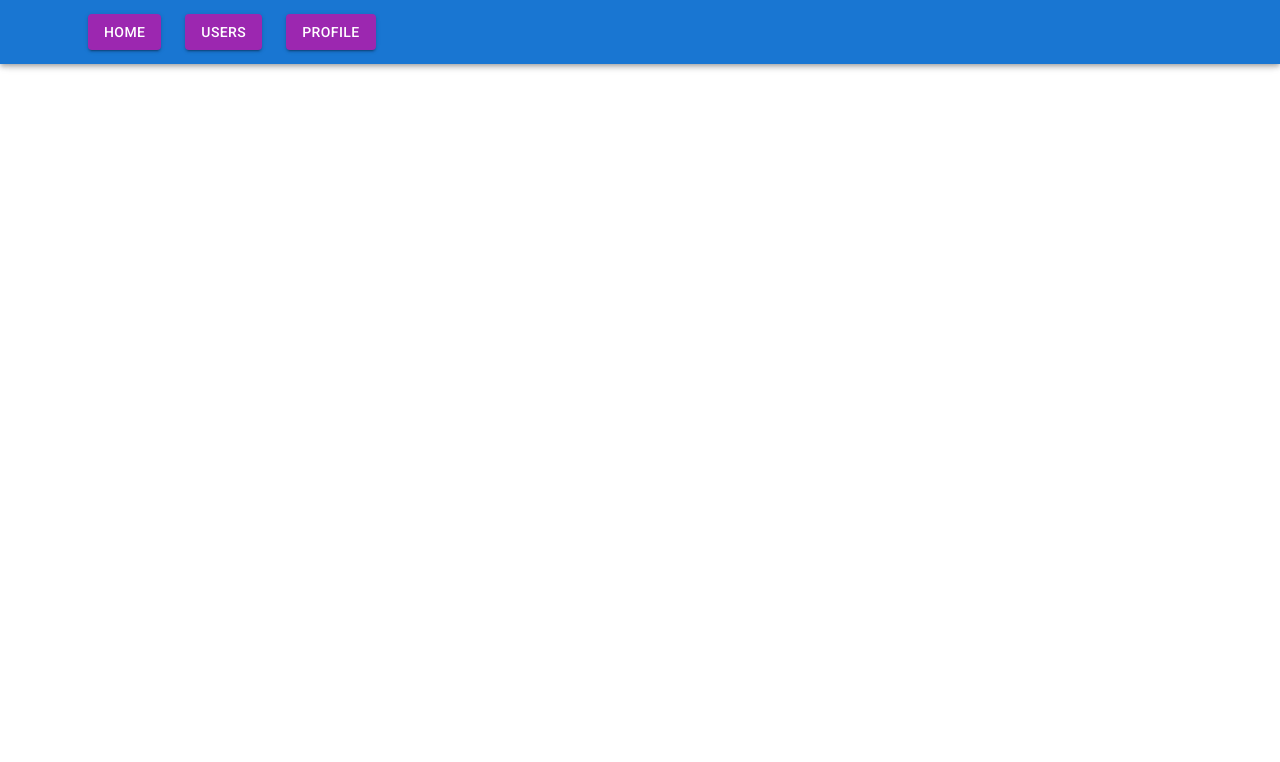
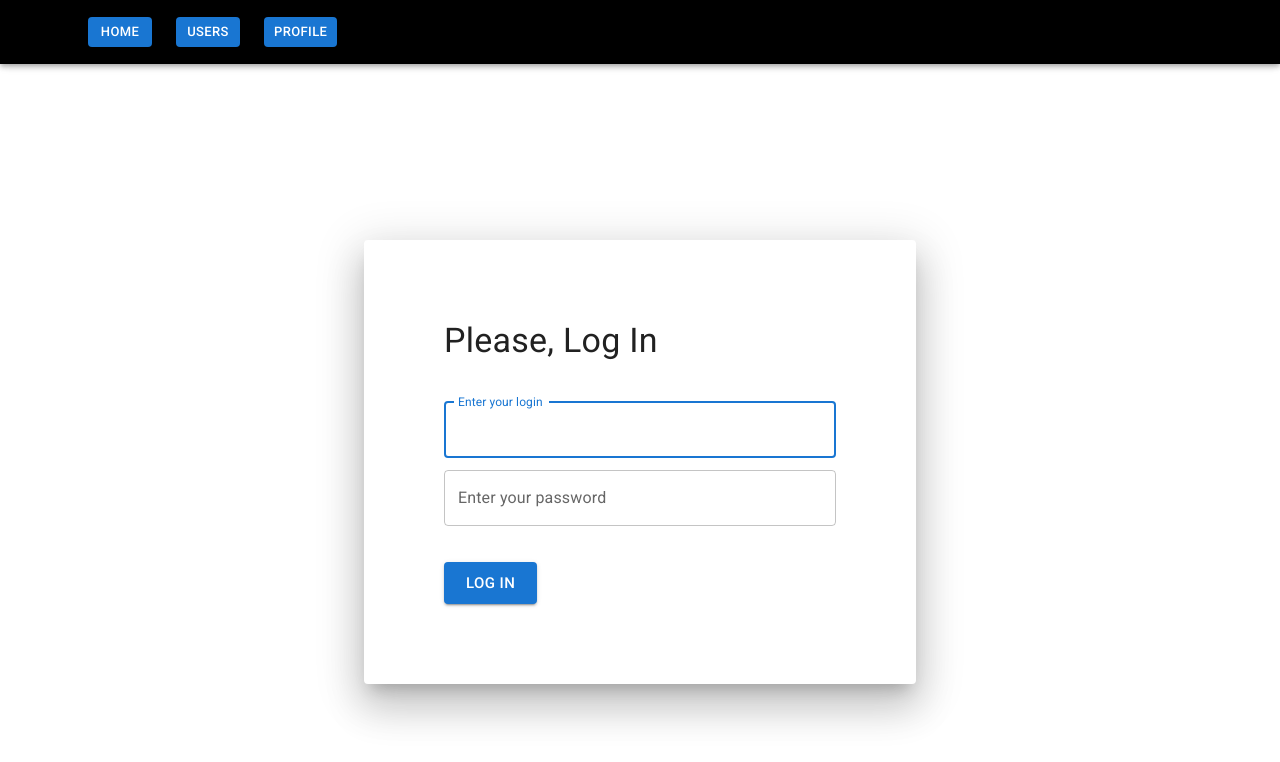
Before and after one commit to IhorMorozov/react-task-1, a React (Create React App) app: page /login in a window 1280 px wide. Before the commit this address led to /users. Shown: the top 762 px of the page. Built offline with nearby package versions, Linux system fonts and the light colour scheme.

Commit message:
create LogInPage

```diff
--- a/src/components/Navbar/Navbar.jsx
+++ b/src/components/Navbar/Navbar.jsx
@@ -1,14 +1,18 @@
 import React from 'react';
 import { AppBar, Box, Button, Container, Toolbar } from '@mui/material';
-import { makeStyles } from '@mui/styles';
 import { privateRoutes } from '../../router/routes';
 import { NavLink } from 'react-router-dom';
-import styles from './Navbar.module.scss';
-import { purple } from '@mui/material/colors';
+import { makeStyles } from '@mui/styles';
+const useStyle = makeStyles((theme) => ({
+  navLink: {
+    textDecoration: 'none',
+  },
+}));
 
 const Navbar = () => {
+  const classes = useStyle();
   return (
-    <AppBar position="fixed">
+    <AppBar position="fixed" style={{ backgroundColor: 'black' }}>
       <Container fixed>
         <Toolbar>
           {privateRoutes.map((route) => (
@@ -16,9 +20,9 @@ const Navbar = () => {
               <NavLink
                 to={route.path}
                 key={route.path}
-                className={styles.navLink}
+                className={classes.navLink}
               >
-                <Button variant="contained" color="secondary">
+                <Button variant="contained" size="small">
                   {route.link}
                 </Button>
               </NavLink>
--- a/src/components/Navbar/Navbar.module.scss
+++ /dev/null
@@ -1,9 +0,0 @@
-.navLink {
-  text-decoration: none;
-}
-.appBar {
-  background-color: rgb(41, 41, 41);
-}
-.button {
-  background-color: green;
-}
--- a/src/pages/HomePage/HomePage.jsx
+++ b/src/pages/HomePage/HomePage.jsx
@@ -24,7 +24,7 @@ const HomePage = () => {
                   Illum, quod.
                 </Typography>
                 <Link to="/login" style={{ textDecoration: 'none' }}>
-                  <Button variant="contained" color="secondary">
+                  <Button variant="contained" size="large">
                     Log In
                   </Button>
                 </Link>
--- a/src/pages/HomePage/HomePage.module.scss
+++ b/src/pages/HomePage/HomePage.module.scss
@@ -1,12 +1,10 @@
 .paper {
   position: relative;
-  background-image: url('../../assets/images/home-bg.jpg');
-  //margin-bottom: 2rem;
+  background-image: url('../../assets/images/home-bg2.jpg');
   background-size: cover;
   background-repeat: no-repeat;
   background-position: center;
 }
-
 .contentWrapper {
   display: flex;
   flex-direction: column;
@@ -15,6 +13,3 @@
   height: 100vh;
   color: white;
 }
-.button {
-  background-color: rebeccapurple;
-}
--- a/src/pages/LogInPage/LogInPage.jsx
+++ b/src/pages/LogInPage/LogInPage.jsx
@@ -1,7 +1,49 @@
-import React from "react";
+import React from 'react';
+import { Button, Container, Paper, TextField, Typography } from '@mui/material';
+import { makeStyles } from '@mui/styles';
+const useStyle = makeStyles(() => ({
+  formWrapper: {
+    marginTop: '15rem',
+    padding: '5rem',
+  },
+  title: {
+    paddingBottom: '2rem',
+  },
+}));
 
 const LogInPage = () => {
-  return <div>This is Log In Page</div>;
+  const classes = useStyle();
+  return (
+    <Container maxWidth="sm">
+      <Paper elevation={24} className={classes.formWrapper}>
+        <Typography variant="h4" className={classes.title}>
+          Please, Log In
+        </Typography>
+        <TextField
+          autoFocus
+          margin="dense"
+          id="text"
+          label="Enter your login"
+          type="text"
+          fullWidth
+        />
+        <TextField
+          margin="dense"
+          id="password"
+          label="Enter your password"
+          type="pas"
+          fullWidth
+        />
+        <Button
+          variant="contained"
+          size={'large'}
+          style={{ marginTop: '2rem' }}
+        >
+          Log In
+        </Button>
+      </Paper>
+    </Container>
+  );
 };
 
 export default LogInPage;
--- a/src/store/reducers/authReducer.js
+++ b/src/store/reducers/authReducer.js
@@ -1,5 +1,5 @@
 const defaultState = {
-  isAuth: true,
+  isAuth: false,
 };
 
 const SET_IS_AUTH = 'SET_IS_AUTH';
```
Also changed, not shown: src/assets/images/home-bg2.jpg (added), src/pages/LogInPage/LogInPage.module.scss (added), src/pages/ProfilePage/ProfilePage.module.scss (added), src/pages/UsersPage/UsersPage.module.scss (added).
